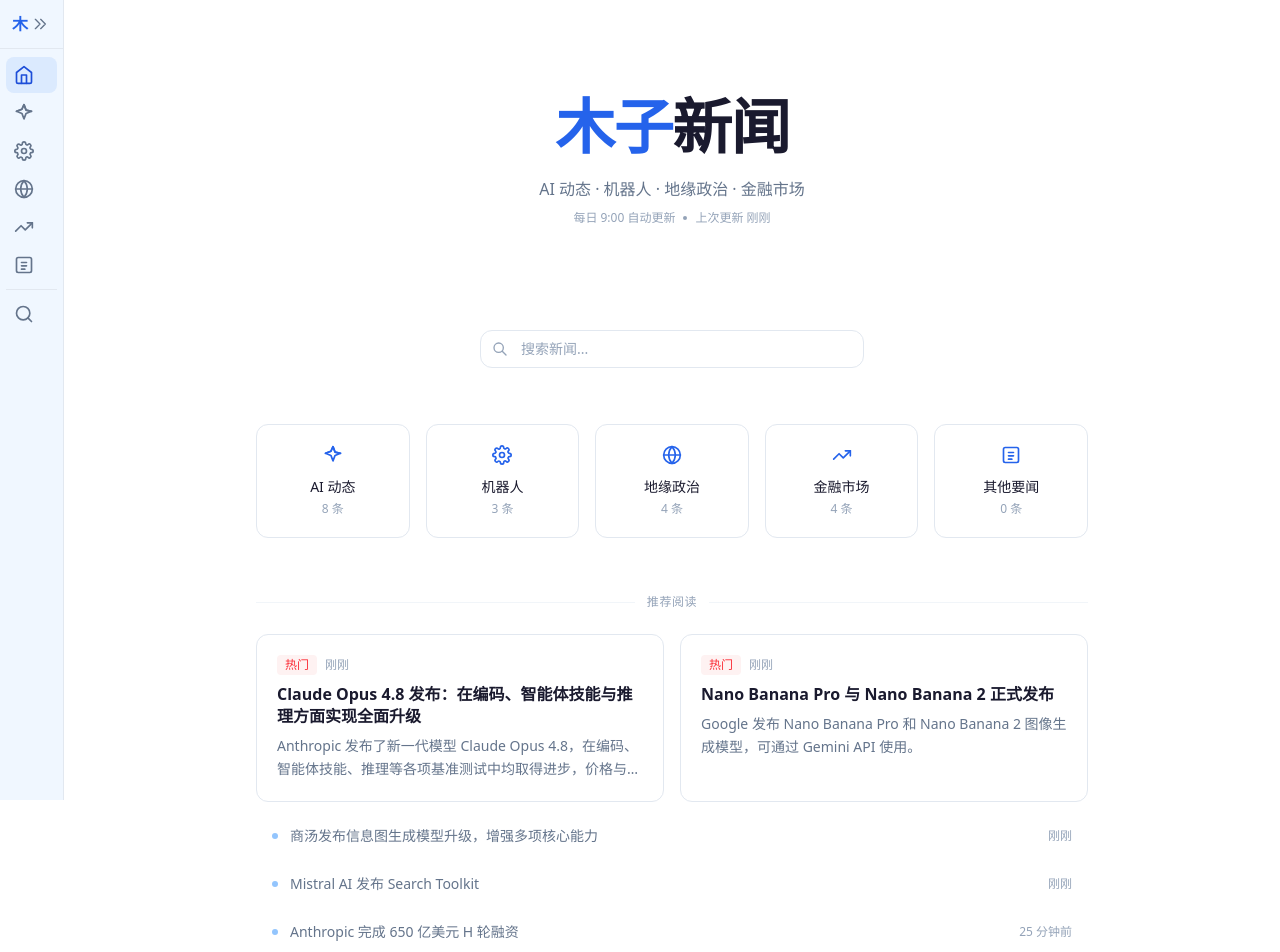
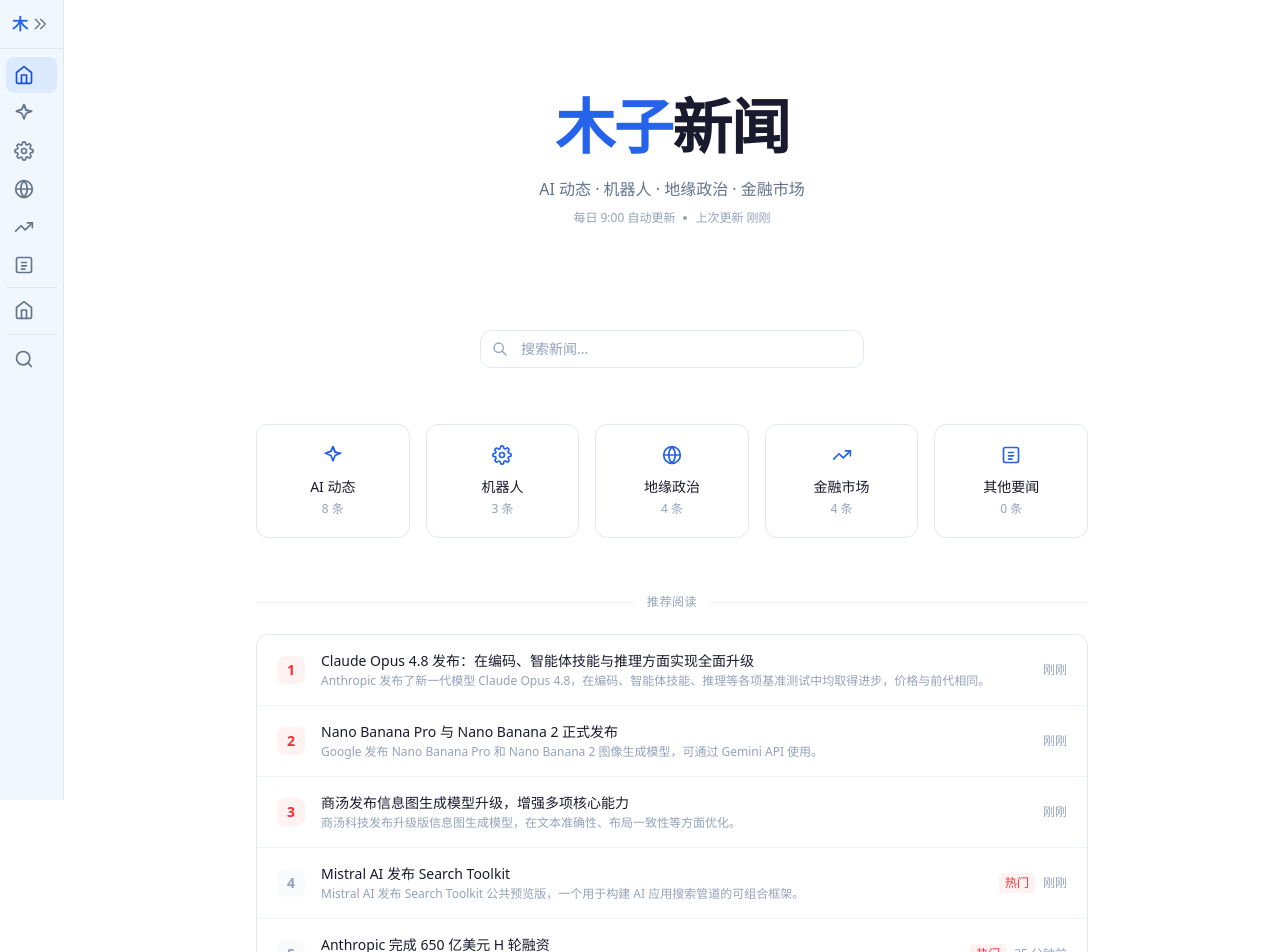
Before and after one commit to qqqzhH/li-news, a Next.js app: page / in a window 1280 px wide. Shown: the top 952 px of the page. Built offline with nearby package versions, Linux system fonts and the light colour scheme.

Commit message:
fix: magnifier emoji replaced with doc svg icon, add recommended nav, numbered hot list

```diff
--- a/src/app/page.tsx
+++ b/src/app/page.tsx
@@ -65,42 +65,36 @@ export default function HomePage() {
             <div className="h-px flex-1 bg-[var(--color-border-light)]" />
           </div>
 
-          <div className="grid gap-4 md:grid-cols-2">
-            {/* 前 2 条突出显示 */}
-            {hotNews.slice(0, 2).map((item) => (
+          <div className="space-y-0 divide-y divide-[var(--color-border-light)] border border-[var(--color-border)] rounded-xl overflow-hidden bg-white">
+            {hotNews.slice(0, 6).map((item, idx) => (
               <Link
                 key={item.id}
                 href={`/${item.category}`}
-                className="block bg-white border border-[var(--color-border)] rounded-xl p-5 hover:border-[var(--color-ocean-300)] hover:shadow-md transition-all"
+                className="flex items-center gap-4 px-5 py-4 hover:bg-[var(--color-ocean-50)] transition-colors"
               >
-                <div className="flex items-center gap-2 mb-2">
-                  <span className="px-2 py-0.5 rounded text-xs font-medium bg-red-50 text-red-500">热门</span>
+                {/* 数字编号 */}
+                <span
+                  className={`flex items-center justify-center w-7 h-7 rounded-lg text-sm font-semibold shrink-0 ${
+                    idx < 3
+                      ? "bg-red-50 text-red-500"
+                      : "bg-gray-50 text-[var(--color-text-muted)]"
+                  }`}
+                >
+                  {idx + 1}
+                </span>
+                <div className="min-w-0 flex-1">
+                  <h3 className="text-sm font-medium text-[var(--color-text)] truncate">{item.title}</h3>
+                  <p className="text-xs text-[var(--color-text-muted)] mt-0.5 truncate">{item.summary}</p>
+                </div>
+                <div className="flex items-center gap-2 shrink-0">
+                  {item.importance === "hot" && idx >= 3 && (
+                    <span className="text-xs px-1.5 py-0.5 rounded bg-red-50 text-red-500">热门</span>
+                  )}
                   <span className="text-xs text-[var(--color-text-muted)]">{formatTime(item.publishedAt)}</span>
                 </div>
-                <h3 className="text-base font-semibold text-[var(--color-text)] mb-2 leading-snug">{item.title}</h3>
-                <p className="text-sm text-[var(--color-text-secondary)] leading-relaxed line-clamp-2">
-                  {item.summary}
-                </p>
               </Link>
             ))}
           </div>
-
-          {/* 后几条纯文字列表 */}
-          {hotNews.length > 2 && (
-            <div className="mt-3 space-y-1">
-              {hotNews.slice(2).map((item) => (
-                <Link
-                  key={item.id}
-                  href={`/${item.category}`}
-                  className="flex items-center gap-3 px-4 py-3 rounded-lg hover:bg-[var(--color-ocean-50)] transition-colors"
-                >
-                  <span className="w-1.5 h-1.5 rounded-full bg-[var(--color-ocean-300)] shrink-0" />
-                  <span className="text-sm text-[var(--color-text-secondary)] truncate">{item.title}</span>
-                  <span className="text-xs text-[var(--color-text-muted)] ml-auto shrink-0">{formatTime(item.publishedAt)}</span>
-                </Link>
-              ))}
-            </div>
-          )}
         </section>
       )}
 
--- a/src/components/NewsCard.tsx
+++ b/src/components/NewsCard.tsx
@@ -106,7 +106,16 @@ export default function NewsCard({ item }: NewsCardProps) {
         className="flex items-center gap-1.5 text-sm text-[var(--color-ocean-600)] hover:text-[var(--color-ocean-700)] font-medium transition-colors"
       >
         <svg
-          className={`w-4 h-4 transition-transform ${diveOpen ? "rotate-90" : ""}`}
+          className="w-4 h-4 shrink-0"
+          fill="none" stroke="currentColor" viewBox="0 0 24 24"
+        >
+          <path strokeLinecap="round" strokeLinejoin="round" strokeWidth={1.5} d="M14 2H6a2 2 0 0 0-2 2v16a2 2 0 0 0 2 2h12a2 2 0 0 0 2-2V8z" />
+          <polyline strokeLinecap="round" strokeLinejoin="round" strokeWidth={1.5} points="14 2 14 8 20 8" />
+          <line strokeLinecap="round" strokeLinejoin="round" strokeWidth={1.5} x1="16" y1="13" x2="8" y2="13" />
+          <line strokeLinecap="round" strokeLinejoin="round" strokeWidth={1.5} x1="16" y1="17" x2="8" y2="17" />
+        </svg>
+        <svg
+          className={`w-3.5 h-3.5 transition-transform ${diveOpen ? "rotate-90" : ""}`}
           fill="none" stroke="currentColor" viewBox="0 0 24 24"
         >
           <path strokeLinecap="round" strokeLinejoin="round" strokeWidth={2} d="M9 5l7 7-7 7" />
--- a/src/components/Sidebar.tsx
+++ b/src/components/Sidebar.tsx
@@ -101,6 +101,27 @@ export default function Sidebar() {
             </Link>
           ))}
 
+          {/* 推荐入口 */}
+          <div className="my-1 border-t border-[var(--color-border)]" />
+
+          <Link
+            href="/"
+            className={`flex items-center justify-center md:justify-start gap-3 px-2 py-2 rounded-lg transition-all ${
+              pathname === "/" && !collapsed
+                ? "bg-[var(--color-ocean-100)] text-[var(--color-ocean-700)] font-medium"
+                : "text-[var(--color-text-secondary)] hover:bg-[var(--color-ocean-50)] hover:text-[var(--color-ocean-600)]"
+            }`}
+            title="推荐"
+          >
+            {renderIcon("home")}
+            {!collapsed && (
+              <span className="flex items-center gap-2 text-sm">
+                推荐
+                <span className="px-1.5 py-0.5 text-xs rounded-full bg-red-50 text-red-500">热门</span>
+              </span>
+            )}
+          </Link>
+
           <div className="my-1.5 border-t border-[var(--color-border)]" />
 
           <Link
```
